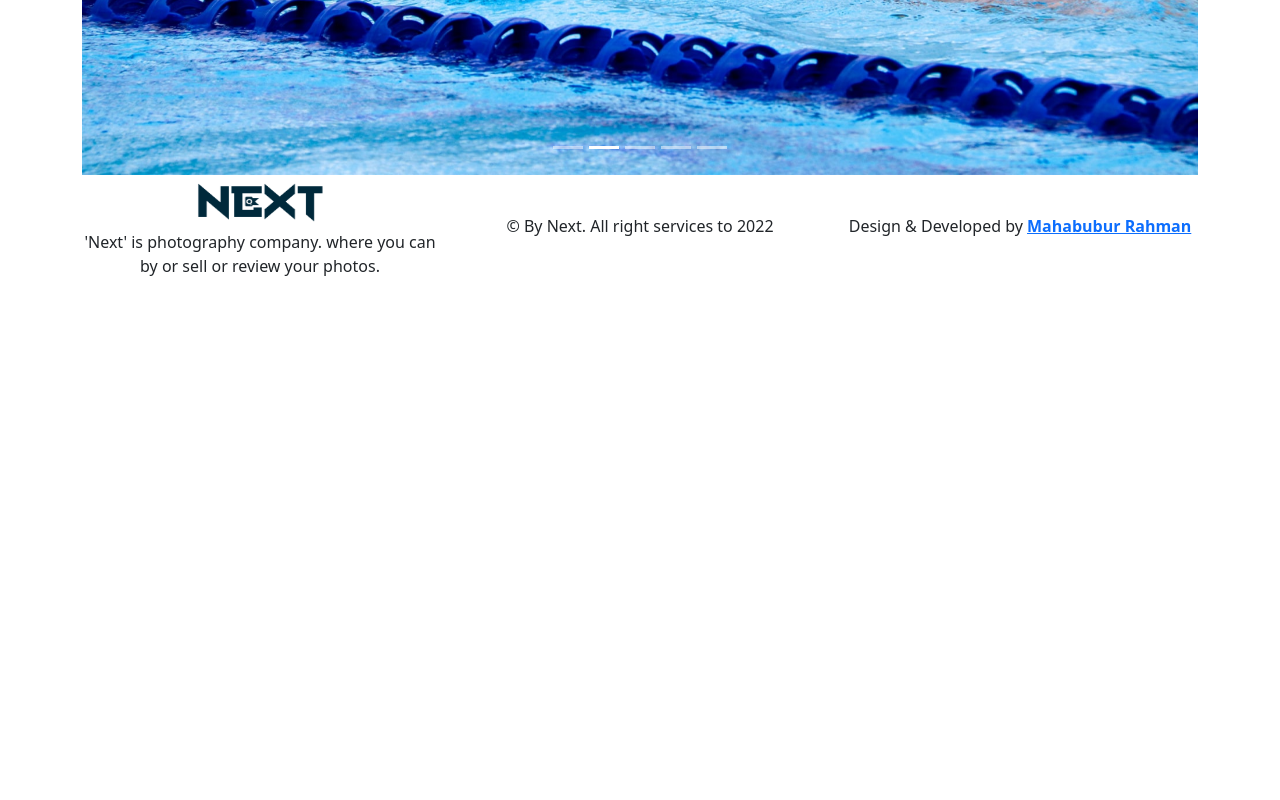
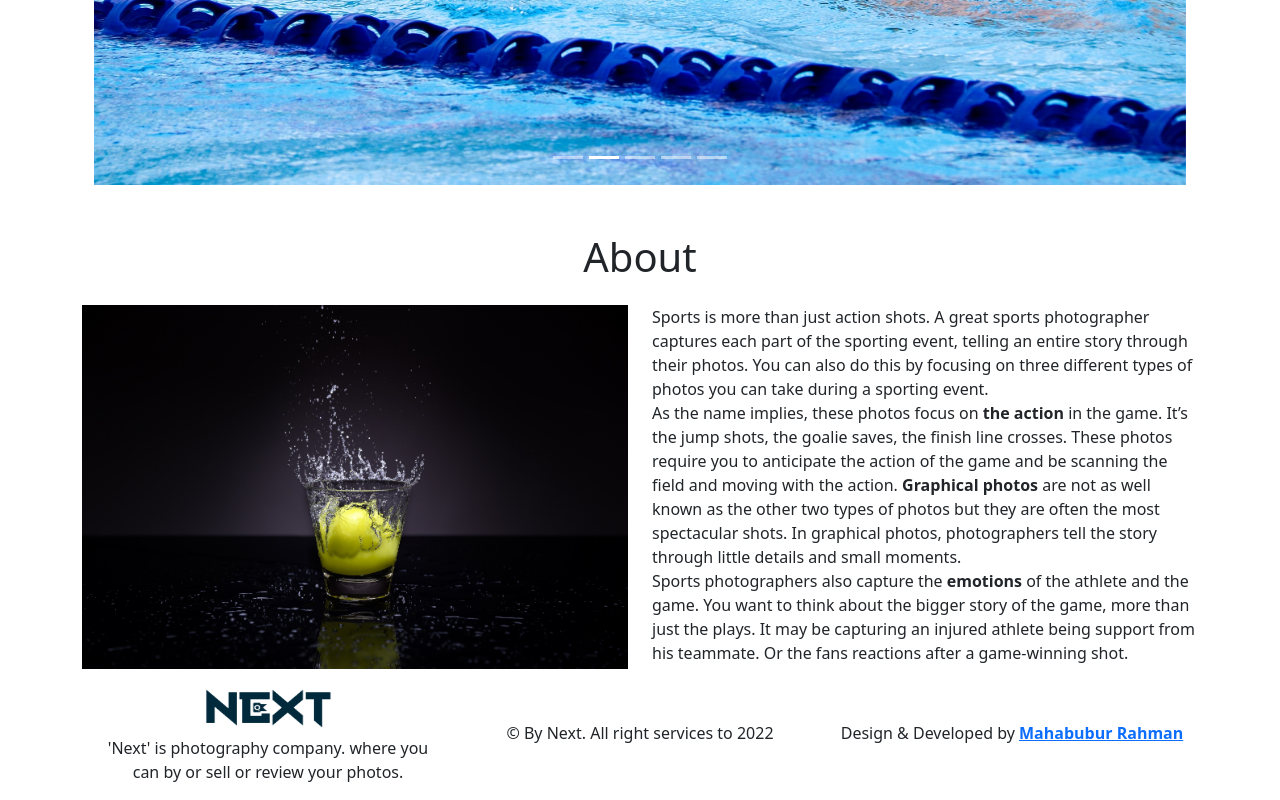
Before and after one commit to Mahabubur-Rahman-Mafi/next-photo, a React (Create React App) app: page / in a window 1280 px wide. Shown: the part 524-1324 px from the top of the page. Before the commit the page ends 818 px from the top, so only its background shows below. Built offline with nearby package versions, Linux system fonts and the light colour scheme.

Commit message:
about section update

```diff
--- a/src/App.js
+++ b/src/App.js
@@ -1,11 +1,14 @@
 import "./App.css";
 import { RouterProvider } from "react-router-dom";
 import { router } from "./Router/Routes";
+import { Container } from "react-bootstrap";
 
 function App() {
   return (
     <>
-      <RouterProvider router={router} />
+      <Container>
+        <RouterProvider router={router} />
+      </Container>
     </>
   );
 }
--- /dev/null
+++ b/src/Pages/Home/About.jsx
@@ -0,0 +1,43 @@
+import React from "react";
+import { Col, Row } from "react-bootstrap";
+import img from "../../Assets/imgSlide.jpg";
+
+const About = () => {
+  return (
+    <div className="mt-5">
+      <h1 className="text-center mb-4">About</h1>
+      <Row>
+        <Col lg={6} sm={12}>
+          <img src={img} alt="" className="w-100 img-fluid" />
+        </Col>
+        <Col lg={6} sm={12}>
+          <p>
+            Sports is more than just action shots. A great sports photographer
+            captures each part of the sporting event, telling an entire story
+            through their photos. You can also do this by focusing on three
+            different types of photos you can take during a sporting event.
+            <br></br>
+            As the name implies, these photos focus on{" "}
+            <span className="fw-semibold">the action</span> in the game. It’s
+            the jump shots, the goalie saves, the finish line crosses. These
+            photos require you to anticipate the action of the game and be
+            scanning the field and moving with the action.{" "}
+            <span className="fw-semibold">Graphical photos</span> are not as
+            well known as the other two types of photos but they are often the
+            most spectacular shots. In graphical photos, photographers tell the
+            story through little details and small moments.
+            <br />
+            Sports photographers also capture the{" "}
+            <span className="fw-semibold">emotions</span> of the athlete and the
+            game. You want to think about the bigger story of the game, more
+            than just the plays. It may be capturing an injured athlete being
+            support from his teammate. Or the fans reactions after a
+            game-winning shot.
+          </p>
+        </Col>
+      </Row>
+    </div>
+  );
+};
+
+export default About;
--- a/src/Pages/Home/Carousel.jsx
+++ b/src/Pages/Home/Carousel.jsx
@@ -9,7 +9,7 @@ import img5 from "../../Assets/carousel/image-5-min.jpg";
 
 const Carousels = () => {
   return (
-    <Container>
+    <Container className="mt-4">
       <Carousel slide={false}>
         <Carousel.Item>
           <img className="d-block w-100" src={img5} alt="First slide" />
--- a/src/Pages/Home/Home.jsx
+++ b/src/Pages/Home/Home.jsx
@@ -1,10 +1,12 @@
 import React from 'react';
+import About from './About';
 import Carousels from './Carousel';
 
 const Home = () => {
     return (
         <>
             <Carousels></Carousels>
+            <About></About>
         </>
     );
 };
```
Also changed, not shown: src/Assets/imgSlide.jpg (added).
